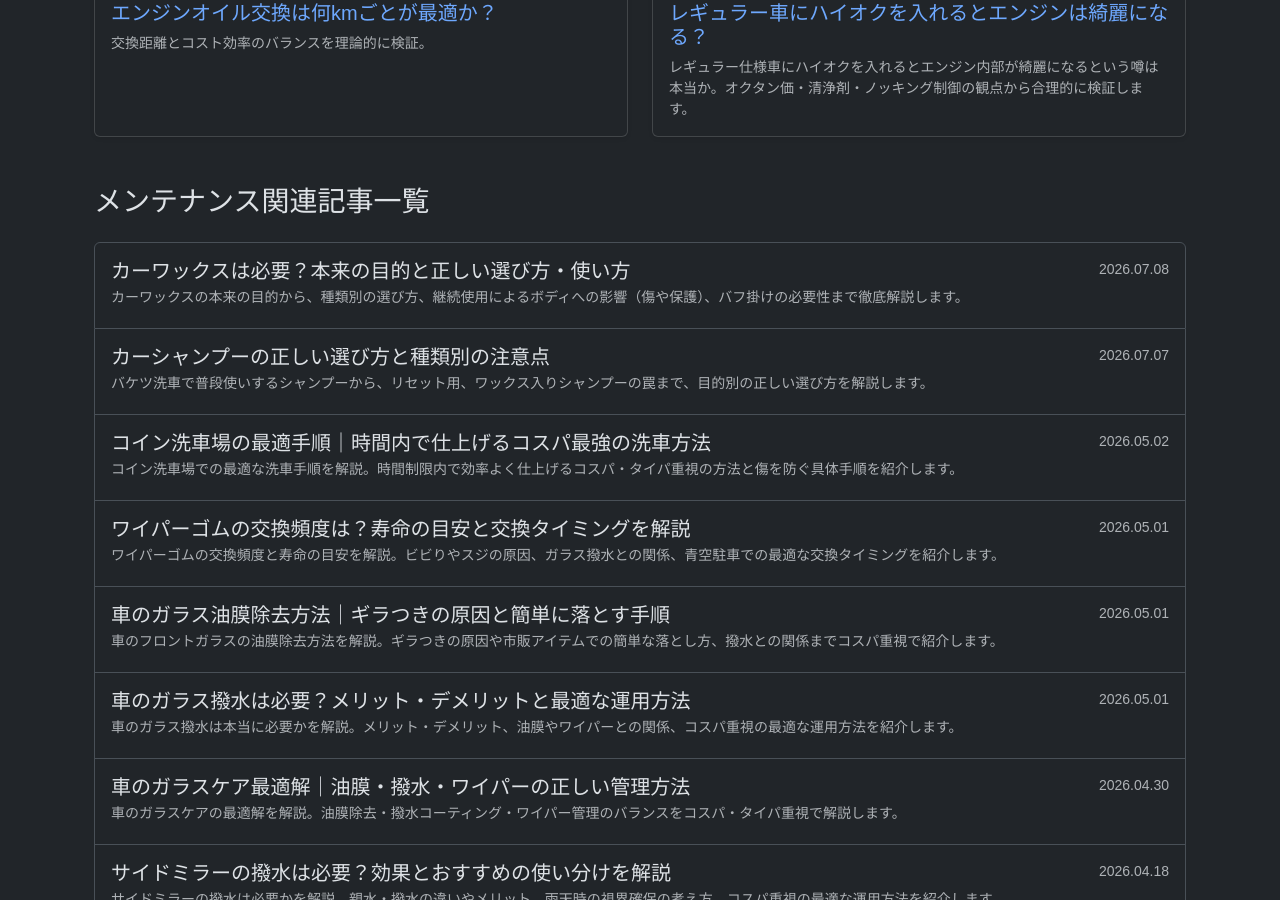
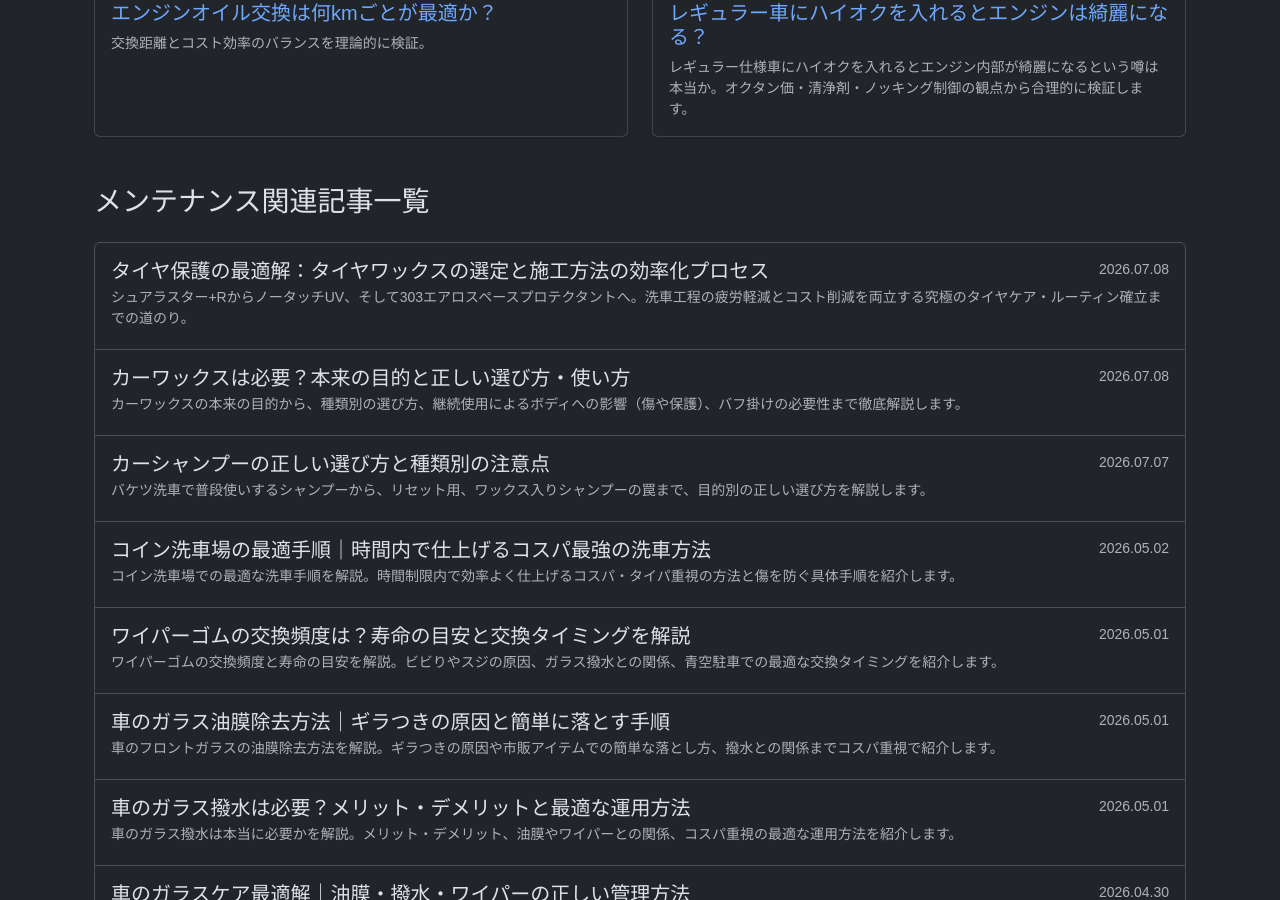
Before and after one commit to funyapar-org/fuel-lab, a Jekyll site: the page built from _category/maintenance.md, in a window 1280 px wide and 900 px high, scrolled down 302 px. Built offline with Jekyll 4.4.1, drawn with Linux system fonts in a browser that asks for light colours.

Commit message:
タイヤケアの記事

```diff
--- a/_knowledge/coin-car-wash-optimal-procedure.md
+++ b/_knowledge/coin-car-wash-optimal-procedure.md
@@ -78,7 +78,7 @@ published: true
         バケツを2つ（シャンプー用・すすぎ用の清水）用意する<strong>「2バケツ洗車」</strong>を推奨します。
       </p>
 
-      <div class="card mb-4 border-info">
+      <div class="card mb-4 border-primary">
         <div class="card-header bg-primary text-white fw-bold">
           手洗いの鉄則（傷防止の最重要ポイント）
         </div>
@@ -182,6 +182,9 @@ bg
           <a href="{{ site.baseurl }}/knowledge/car-wax-necessary/" class="list-group-item list-group-item-action">
             ワックスは必要？
           </a>
+          <a href="{{ site.baseurl }}/knowledge/tire-care-optimization/" class="list-group-item list-group-item-action">
+            タイヤ保護の最適化
+          </a>
         </div>
       </div>
     </div>
--- /dev/null
+++ b/_knowledge/tire-care-optimization.md
@@ -0,0 +1,85 @@
+---
+layout: default
+title: "タイヤ保護の最適解：タイヤワックスの選定と施工方法の効率化プロセス"
+nav_title: "タイヤ保護の最適化"
+description: "シュアラスター+RからノータッチUV、そして303エアロスペースプロテクタントへ。洗車工程の疲労軽減とコスト削減を両立する究極のタイヤケア・ルーティン確立までの道のり。"
+category: maintenance
+tags:
+  - car-maintenance
+  - tire-care
+  - tire-wax
+  - 303-aerospace-protectant
+  - detailing-tips
+date: 2026-07-09 00:00:00 +0900
+---
+
+<div class="container my-5">
+    <div class="row">
+        <div class="col-lg-9 mx-auto">
+            <h1 class="mb-4">タイヤ保護の最適解：洗車効率と品質の追求</h1>
+
+            <p class="lead">洗車の一番最後に待ち受けている「タイヤワックス」の工程。綺麗になったボディを眺めながらも、疲労困憊の中でしゃがみ込み、小さなスポンジで乳液状のワックスを塗り伸ばす作業は、かなりの苦行ではないでしょうか。</p>
+
+            <hr class="my-4">
+
+            <h3 class="mb-3">現状の課題：労力とコストの壁</h3>
+            <p>これまで私は、仕上がりの美しさと保護性能を評価して「シュアラスター タイヤコーティング+R」を愛用していました。しかし、先述の通り<strong>「洗車終盤での塗り伸ばし作業の負担」</strong>が大きな課題として重くのしかかっていました。</p>
+            <p>さらに、100mlで2,000円超というコスト面も気になり始め、より手軽で経済的な手法への切り替えを模索し始めました。</p>
+
+            <h3 class="mb-3">第1の改善案：ノータッチUVと「シャンプーキャップ法」</h3>
+            <p>最初に目をつけたのは、スプレーするだけで完了する「ノータッチUV」です。これなら圧倒的な時短が見込めます。しかし、スプレー式の宿命として<strong>「ホイールに飛散したワックスを拭き取る」という新たな手間</strong>が発生してしまいます。</p>
+            <p>そこで編み出したのが<strong>「シャンプーキャップ法」</strong>です。</p>
+            <ul>
+                <li>あらかじめ自宅で洗浄したタイヤキャップに、大きめの使い捨てシャンプーキャップを被せる。</li>
+                <li>それをコイン洗車場に持ち込み、ホイールに装着して物理的にガードする。</li>
+                <li>ノータッチUVを思い切りスプレーし、施工後にシャンプーキャップだけを外して捨てる。</li>
+            </ul>
+            <p>これでホイールへの飛散問題は解決しました。しかし、さらに調査を進めると、ノータッチUVは雨などに弱く、<strong>約1週間程度で流れ落ちてしまう</strong>ことが判明したのです。私の「月1回の洗車ペース」には全く噛み合いません。</p>
+
+            <h3 class="mb-3">究極の選択：303 Aerospace Protectant</h3>
+            <p>「そもそも、タイヤのUV対策としてノータッチUVは最強なのか？」という疑問に行き着き、徹底的に成分と性能を調べ直しました。そこで浮上したのが<strong>「303 Aerospace Protectant（303 エアロスペースプロテクタント）」</strong>です。</p>
+
+            <div class="card bg-light text-dark my-4 border-0 shadow-sm">
+                <div class="card-body">
+                    <h5 class="card-title fw-bold">303プロテクタントの圧倒的な優位性</h5>
+                    <ul class="mb-0">
+                        <li><strong>最強のUVカット性能：</strong> 航空宇宙産業でも使われる強力な紫外線保護。</li>
+                        <li><strong>タイヤに優しい成分：</strong> シリコンオイル不使用。水性タイヤワックスの中でも随一の安全性を誇る。</li>
+                        <li><strong>高い耐久性：</strong> 月1回の洗車ペースでも保護効果がしっかりと持続する。</li>
+                    </ul>
+                </div>
+            </div>
+
+            <h3 class="mb-3">最終形態：「ジップロック・メソッド」の誕生</h3>
+            <p>303は非常に優れた製品ですが、液状であるため「クロスやスポンジでの塗布」が必要です。これでは当初の目的である「施工時間の短縮」に逆行してしまうのではないか？と悩みました。</p>
+            <p>そこで閃いたのが、塗布作業の負担を極限まで減らす<strong>「ジップロック・メソッド」</strong>です。</p>
+
+            <ol class="list-group list-group-numbered mb-4">
+                <li class="list-group-item">自宅でマイクロファイバークロスに「303」を適量浸す。</li>
+                <li class="list-group-item">液ダレしない程度に馴染ませ、ジップロック袋に密閉する。</li>
+                <li class="list-group-item">洗車場へ持ち込み、袋から取り出したクロスでタイヤをサッと一周拭き上げる。</li>
+            </ol>
+
+            <p>この手法なら、現地でボトルを開けてスポンジに液をチマチマとつける手間が省け、乳液状のワックスを均一に塗り伸ばす労力も大幅に緩和されます。スプレーを使わないので、シャンプーキャップによる防護すら不要になりました。</p>
+
+            <h3 class="mb-3">コストパフォーマンスと汎用性の劇的改善</h3>
+            <p>303は3.79L（1ガロン）サイズで購入すれば1万円を切る価格で手に入り、1回あたりのコストは数円レベルへと劇的に改善されます。「そんな大容量、使い切れるのか？」という懸念もありましたが、以下の理由から全く問題ありません。</p>
+            <ul>
+                <li><strong>汎用性：</strong> タイヤだけでなく、ヘッドライトの黄ばみ防止や、未塗装樹脂パーツ、車内のダッシュボード保護にも幅広く使える。</li>
+                <li><strong>保存性：</strong> 冷暗所に保管しておけば、基本的に使用期限を気にする必要がない。</li>
+            </ul>
+
+            <h3 class="mb-3">結論</h3>
+            <p>「手軽さ」を求めてノータッチUVを検討したことがきっかけで、最終的に<strong>「最高の保護性能（303）」と「最小の施工労力（ジップロック・メソッド）」</strong>という最強の組み合わせにたどり着くことができました。洗車終盤のタイヤワックス作業が苦痛になっている方には、ぜひ一度試していただきたいルーティンです。</p>
+
+            <div class="alert alert-info mt-5 border-0 shadow-sm">
+                <h5 class="alert-heading">関連ページ</h5>
+                <ul class="mb-0">
+                    <li><a href="{{ site.baseurl }}/knowledge/coin-car-wash-optimal-procedure/">コイン洗車場の最適手順</a></li>
+                    <li><a href="{{ site.baseurl }}/solio/solio-car-wash-log/">ソリオ洗車ログ</a></li>
+                </ul>
+            </div>
+
+        </div>
+    </div>
+</div>
```
Also changed, not shown: other parts of _knowledge/coin-car-wash-optimal-procedure.md (+1 -1 lines).
